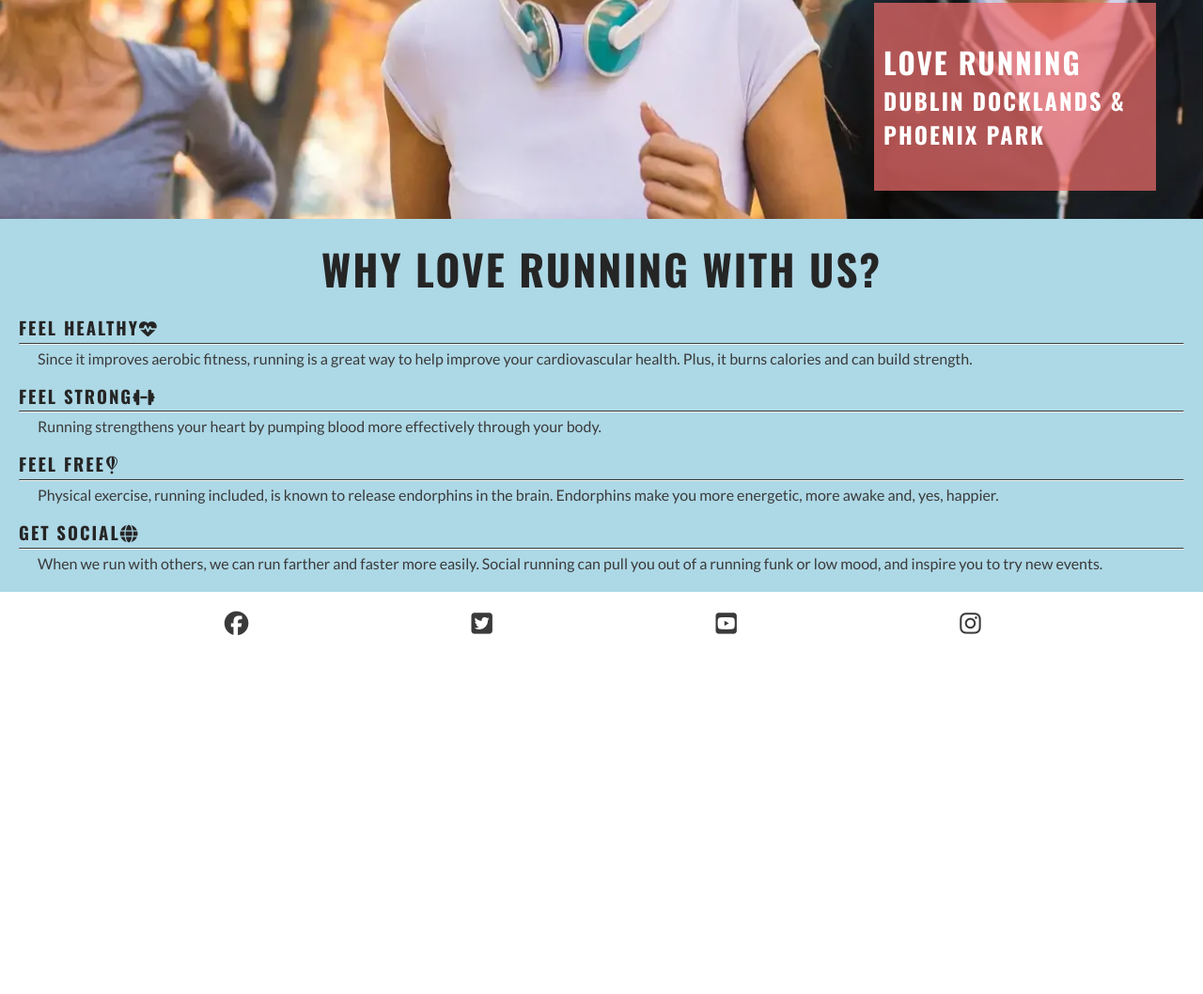
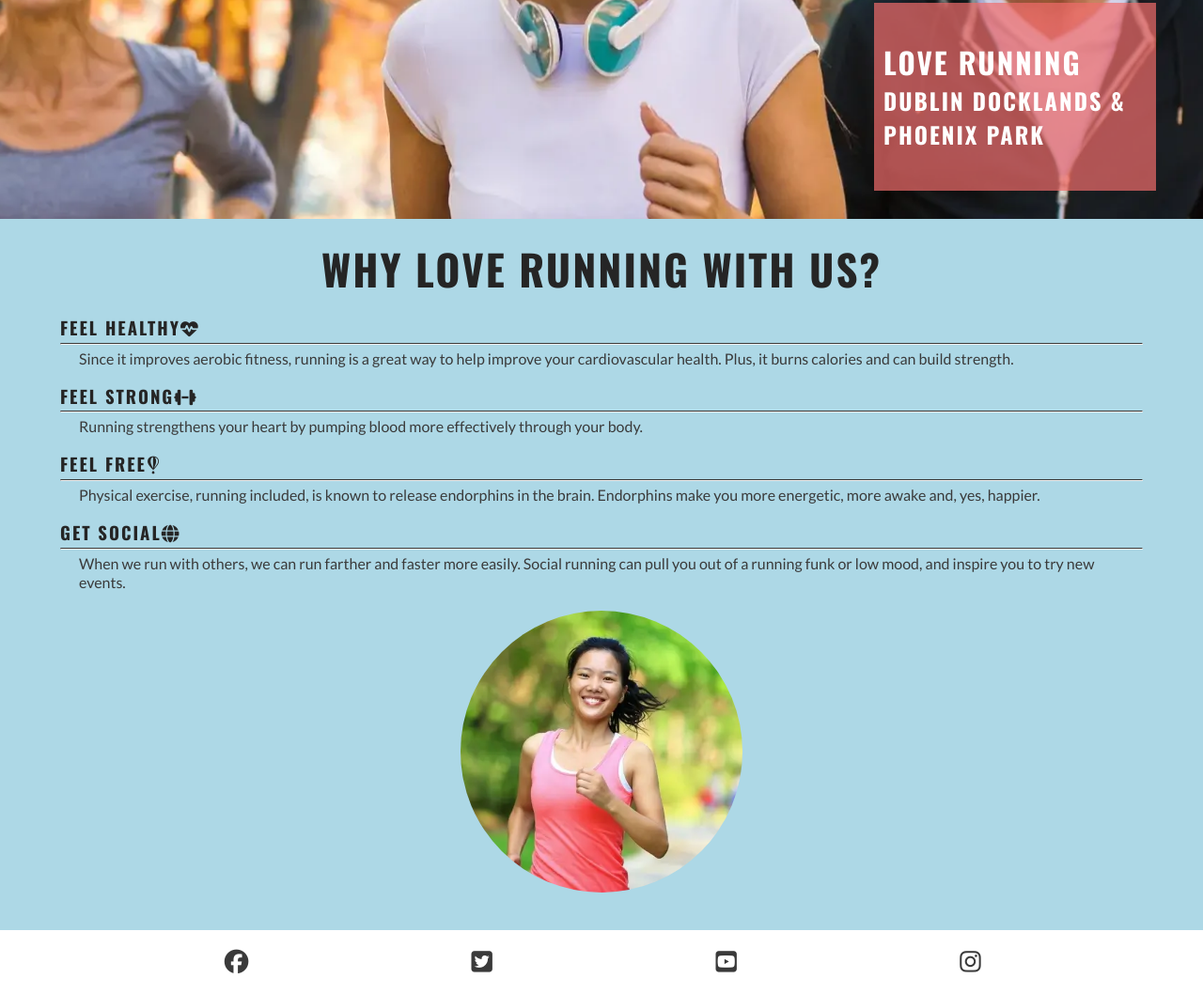
Before and after one commit to Jawdan-CI/repository, a plain HTML site: page index.html in a window 1280 px wide. Shown: the part 446-1504 px from the top of the page at 94% size. Before the commit the page ends 1144 px from the top, so only its background shows below. Drawn offline with nearby package versions, Linux system fonts and the light colour scheme.

Commit message:
Added circular image to reason section

```diff
--- a/assets/css/styles.css
+++ b/assets/css/styles.css
@@ -186,31 +186,46 @@ main {
 
 /* Reasons Section */
 #reasons {
+  width: 90%;
   margin: 20px auto;
 }
 
-#reasons > h2 {
+#reasons h2 {
+  margin-bottom: 20px;
+  text-align: center;
   font-size: 280%;
-  margin: 20px;
-  text-align: center;
 }
 
-#benefits {
-  margin: 20px;
-}
-
-#cardContent {
+#benefits-physical>div,
+#benefits-mental>div {
   line-height: 20px;
   margin-bottom: 20px;
 }
 
-#cardContent > p {
+#benefits p {
   padding: 0 20px;
 }
 
-#cardContent > hr {
+#benefits hr {
   border-top: 1px solid #3a3a3a;
   margin: 5px 0;
+}
+
+#circle-cover-bg {
+  background: url('../images/reasons-image.webp') no-repeat top center / cover;
+  height: 90vw;
+  width: 90vw;
+  margin-bottom: 20px;
+  /* Makes the square image into a circle */
+  border-radius: 50%;
+  max-width: 300px;
+  max-height: 300px;
+}
+
+#benefits-image {
+  display: flex;
+  align-items: center;
+  justify-content: center;
 }
 
 /* Footer Section */
@@ -227,6 +242,8 @@ main {
   padding: 5%;
   color: #3a3a3a;
 }
+
+
 
 /*Media Query: tablets and larger (768px and up) */
 @media screen and (min-width: 768px) {
--- a/index.html
+++ b/index.html
@@ -43,24 +43,27 @@
             <h2>WHY LOVE RUNNING WITH US?</h2>
             <div id="benefits">
                 <div id="benefits-physical">
-                    <div id="cardContent">
+                    <div>
                         <h3>FEEL HEALTHY<i class="fa-solid fa-heart-pulse"></i></h3><hr>
                         <p>Since it improves aerobic fitness, running is a great way to help improve your cardiovascular health. Plus, it burns calories and can build strength.</p>
                     </div>
-                    <div id="cardContent">
+                    <div>
                         <h3>FEEL STRONG<i class="fa-solid fa-dumbbell"></i></h3><hr>
                         <p>Running strengthens your heart by pumping blood more effectively through your body.</p>
                     </div>
                 </div>
                 <div id="benefits-mental">
-                    <div id="cardContent">
+                    <div>
                         <h3>FEEL FREE<i class="fa-brands fa-fly"></i></h3><hr>
                         <p>Physical exercise, running included, is known to release endorphins in the brain. Endorphins make you more energetic, more awake and, yes, happier.</p>
                     </div>
-                    <div id="cardContent">
+                    <div>
                         <h3>GET SOCIAL<i class="fa-solid fa-globe"></i></h3><hr>
                         <p>When we run with others, we can run farther and faster more easily. Social running can pull you out of a running funk or low mood, and inspire you to try new events.</p>
                     </div>
+                </div>
+                <div id="benefits-image">
+                    <div id="circle-cover-bg"></div>
                 </div>
             </div>
         </section>
```
Also changed, not shown: assets/images/reasons-image.webp (added).
